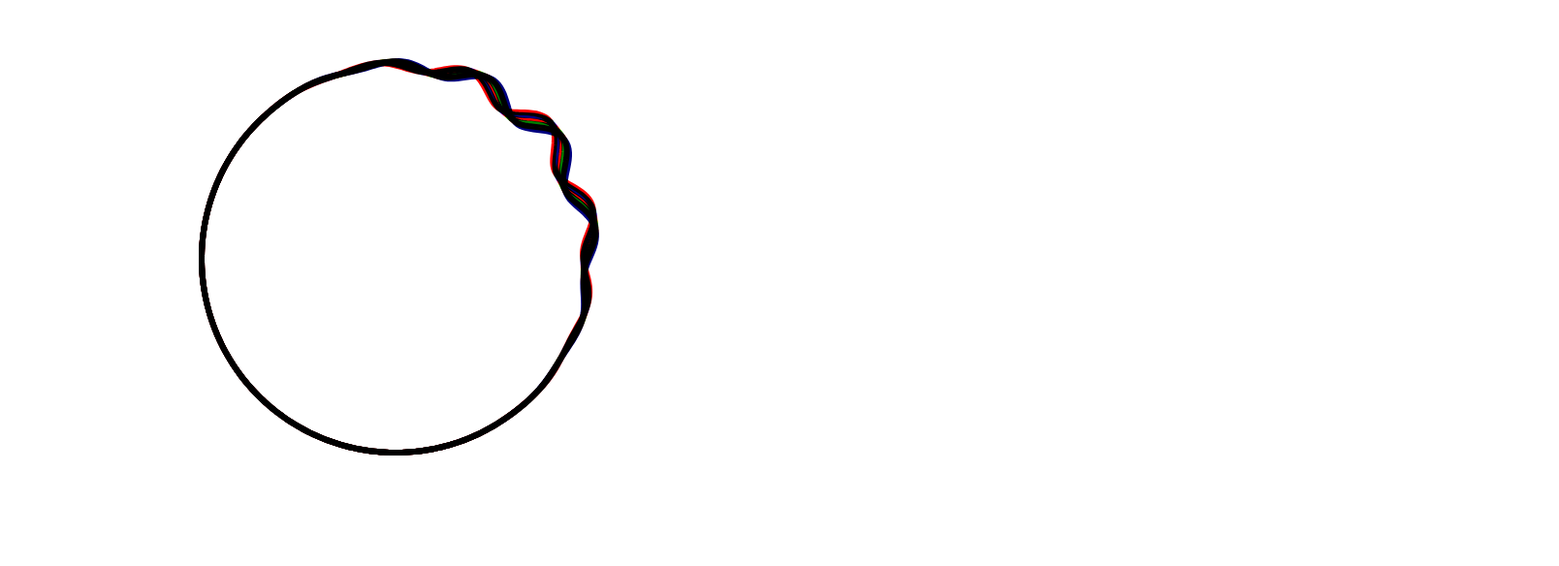
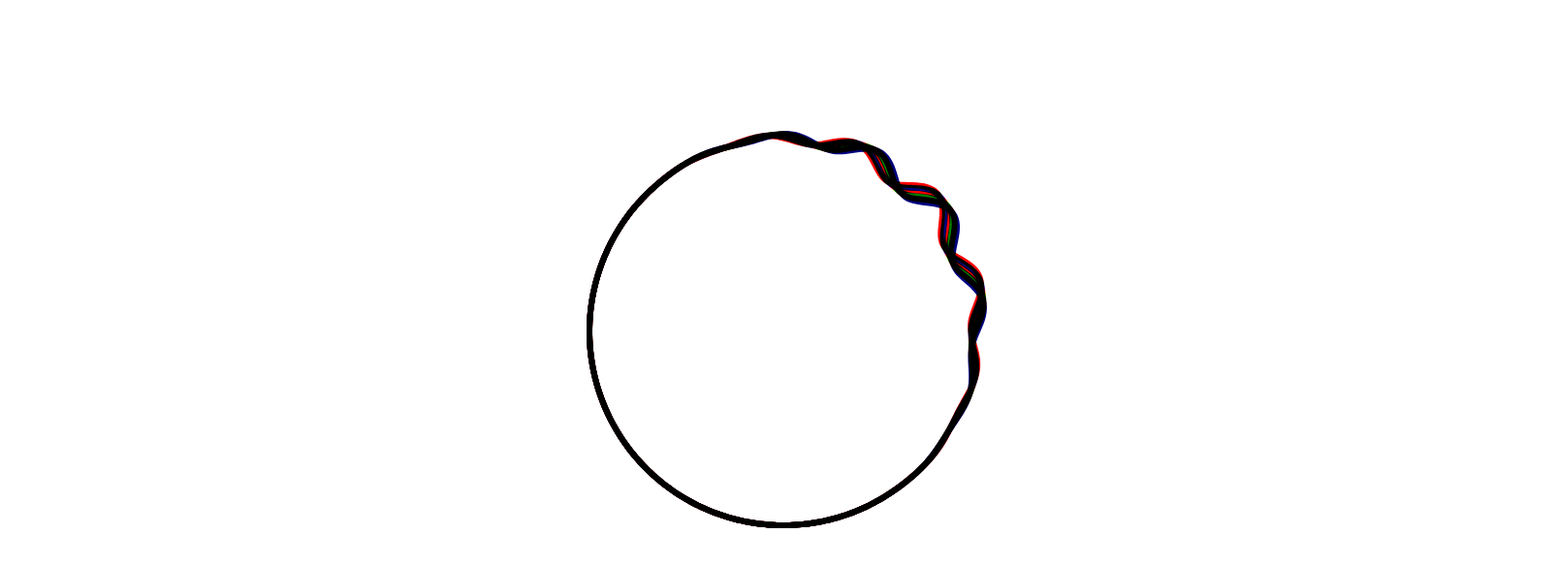
Before and after one commit to jw2249a/website, a plain HTML site: page index.html in a window 1280 px wide. Shown: the part 116-700 px from the top of the page at 97% size, 1608 px wide, since content can reach past the window. Drawn offline with nearby package versions, Linux system fonts and the light colour scheme.

Commit message:
Update index.html

```diff
--- a/index.html
+++ b/index.html
@@ -11,7 +11,7 @@
 
 </style>
 <body>
-<svg width="800" height="750" style="stroke-width:0px"></svg>
+<svg width="1600" height="900" style="stroke-width:0px"></svg>
 <script>
 var svg = d3.select("svg"),
     width = +svg.attr("width"),
```
